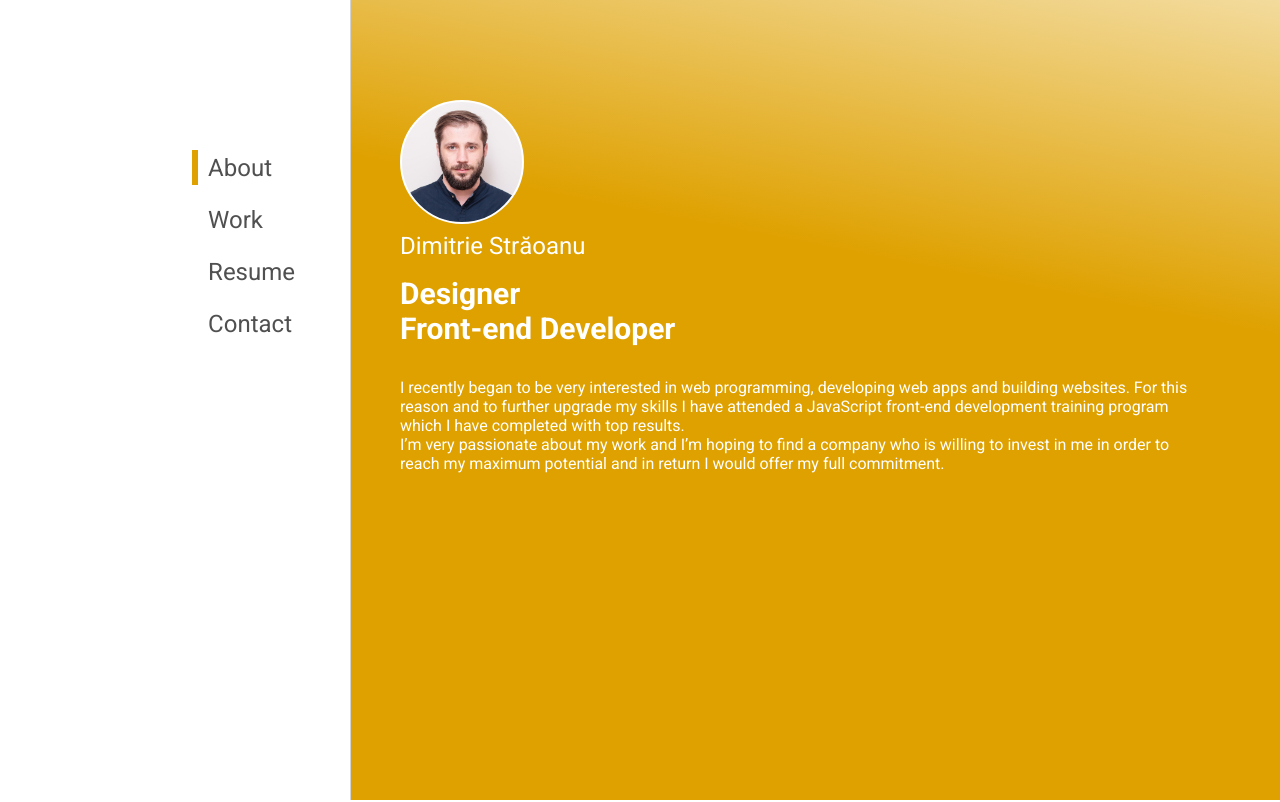
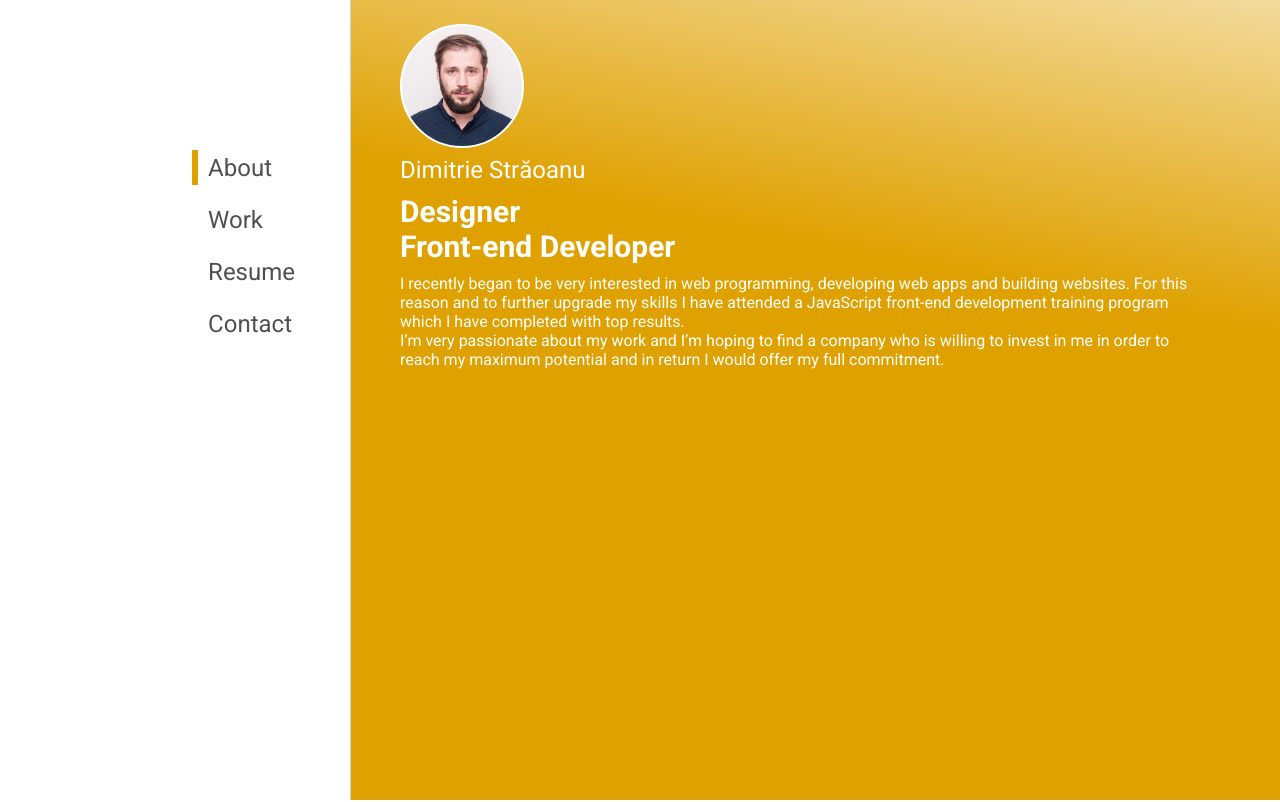
Before and after one commit to DimitrieStraoanu/Portfolio, a plain HTML site: page index.html in a window 1280 px wide. Shown: the top 802 px of the page. Drawn offline with Linux system fonts and the light colour scheme.

Commit message:
layout in landscape orientation fixed

```diff
--- a/main.css
+++ b/main.css
@@ -192,3 +192,13 @@ img{
         max-width:800px;
     }
 }
+
+@media (orientation: landscape){
+    .content{
+        padding-top:24px;
+    }
+    #about h1{
+        margin-bottom:10px;
+        margin-top:10px;
+    }
+}
```
